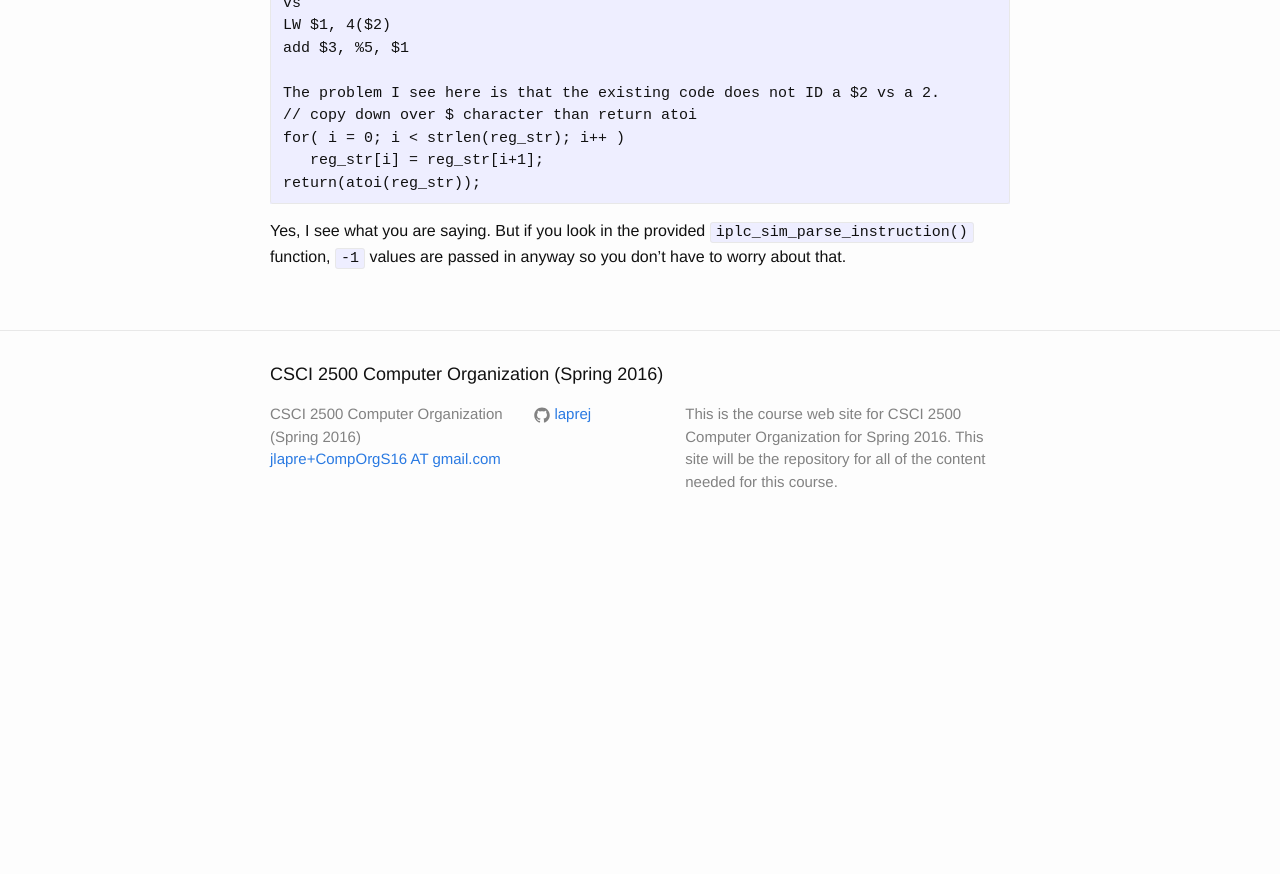
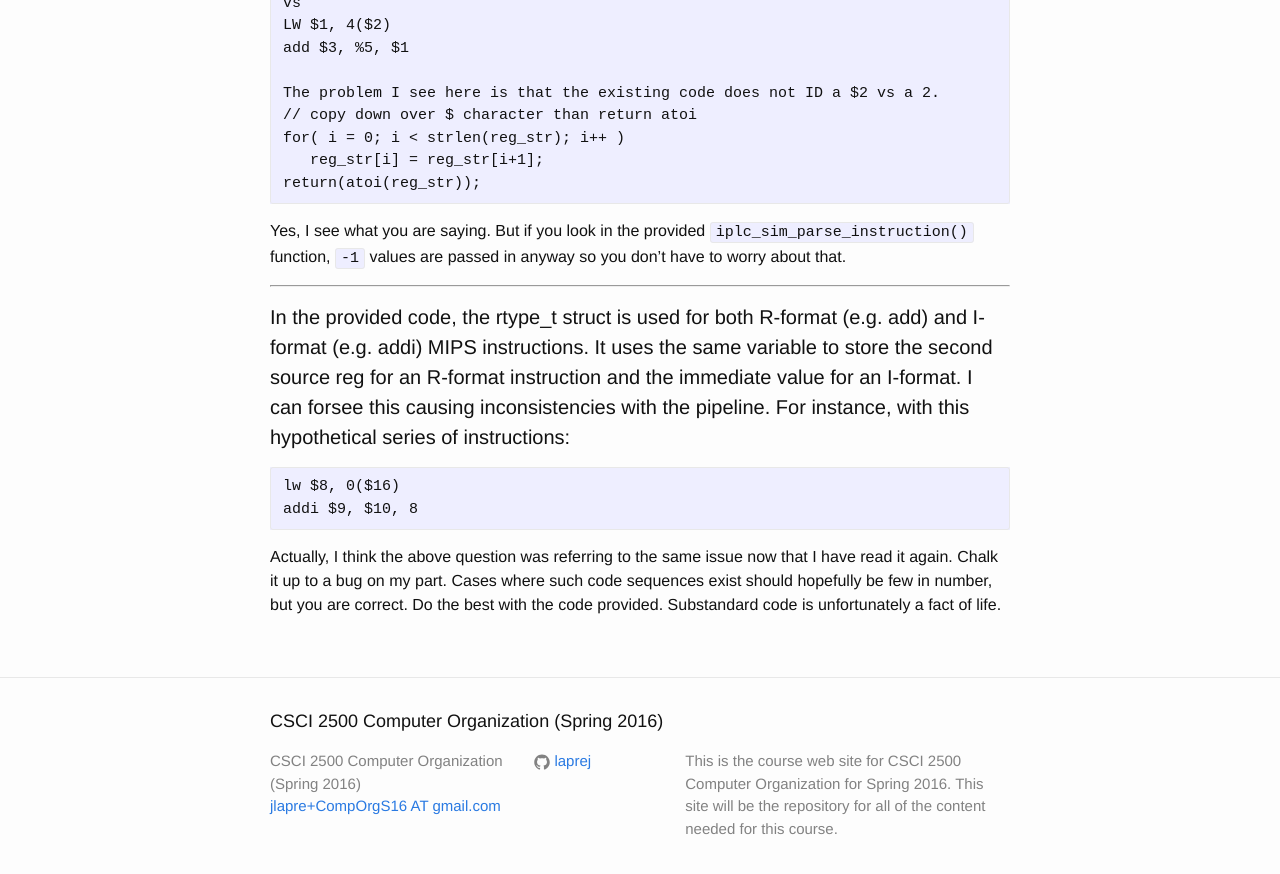
Before and after one commit to RPI-CSCI-2500-2016-Spring/RPI-CSCI-2500-2016-Spring.github.io, a Jekyll site: the page built from _posts/2016-04-20-project-questions.md, in a window 1280 px wide and 900 px high, scrolled down 1721 px. Shown: the top 874 px of the window. Built offline with Jekyll 4.4.1, drawn with Linux system fonts in a browser that asks for light colours; before the commit the page ends 2274 px from its top, so only the background shows below that.

Commit message:
Added up to q9

````diff
--- a/_posts/2016-04-20-project-questions.md
+++ b/_posts/2016-04-20-project-questions.md
@@ -98,3 +98,19 @@ for( i = 0; i < strlen(reg_str); i++ )
 return(atoi(reg_str));
 ```
 Yes, I see what you are saying.  But if you look in the provided `iplc_sim_parse_instruction()` function, `-1` values are passed in anyway so you don't have to worry about that.
+
+---------------------------------------
+
+<a id="Q9"></a>
+
+#### In the provided code, the rtype_t struct is used for both R-format (e.g. add) and I-format (e.g. addi) MIPS instructions. It uses the same variable to store the second source reg for an R-format instruction and the immediate value for an I-format. I can forsee this causing inconsistencies with the pipeline. For instance, with this hypothetical series of instructions:
+```
+lw $8, 0($16)
+addi $9, $10, 8
+```
+
+Actually, I think the above question was referring to the same issue now that I have read it again.
+Chalk it up to a bug on my part.
+Cases where such code sequences exist should hopefully be few in number, but you are correct.
+Do the best with the code provided.
+Substandard code is unfortunately a fact of life.
````
